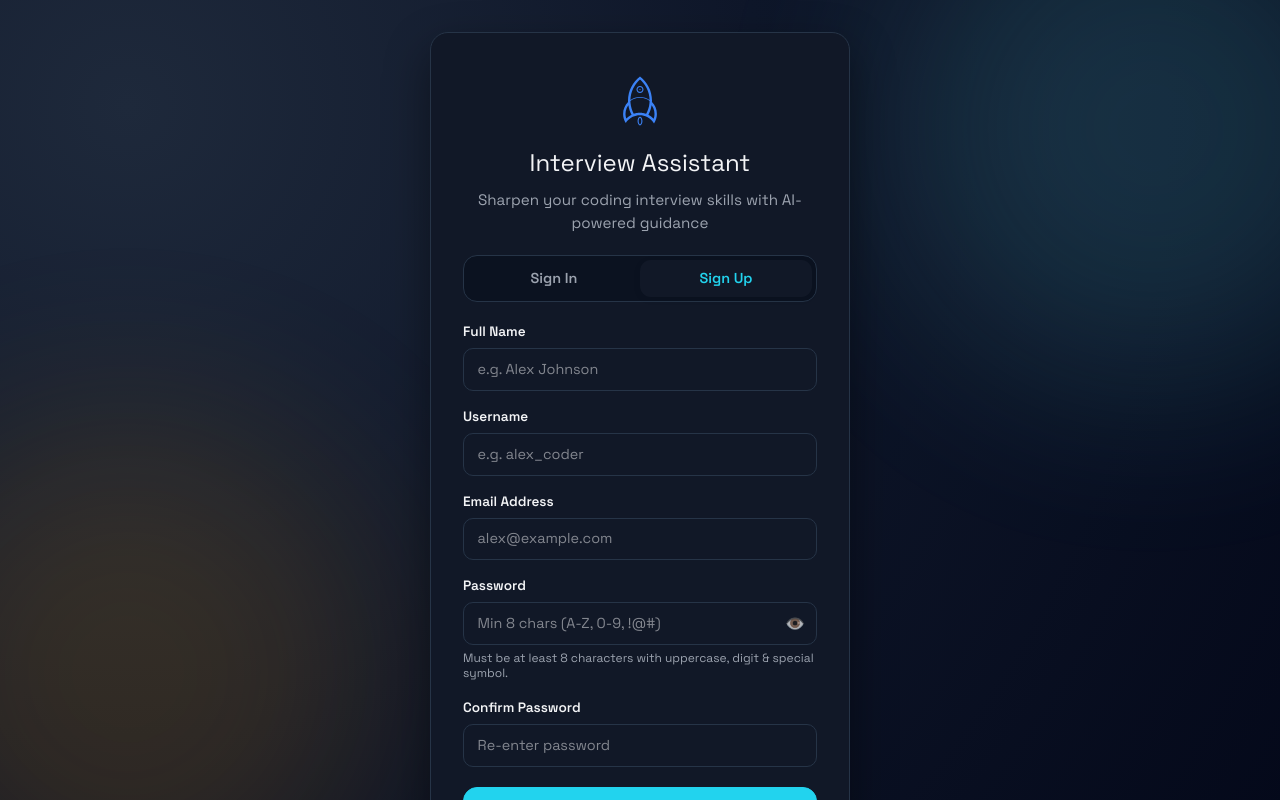
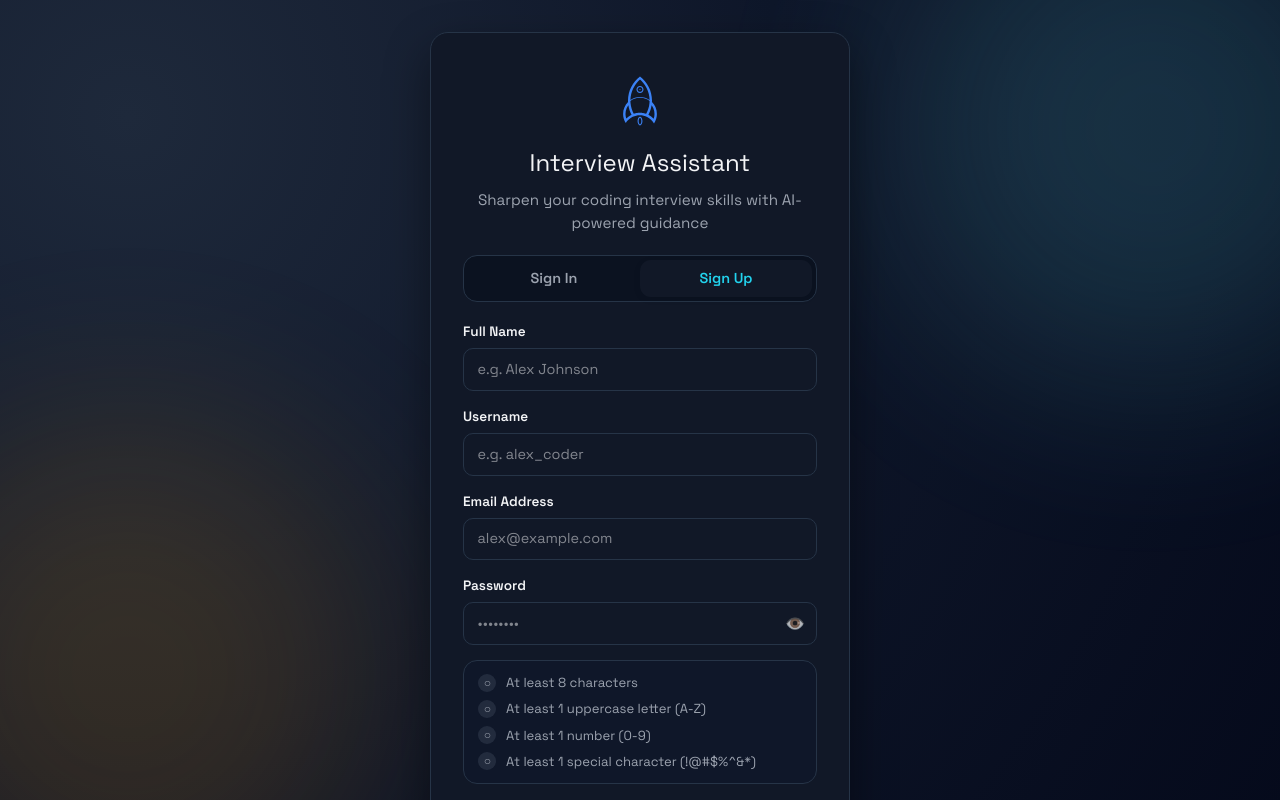
Before and after one commit to saicharanyadavalli/interview-prep, a Next.js app in the folder interview-app/frontend/: page /login in a window 1280 px wide. Both pictures are taken after a click on the button "Sign Up". Shown: the top 800 px of the page. Built offline with nearby package versions, Linux system fonts and the light colour scheme; no server answers.

Commit message:
feat: real-time password criteria checklist with green indicators and unique primary identifiers

```diff
--- a/interview-app/frontend/src/app/globals.css
+++ b/interview-app/frontend/src/app/globals.css
@@ -1021,3 +1021,48 @@ img {
   padding: 0.75rem 1rem;
   border: 1px solid var(--line);
 }
+
+/* Password Criteria Checklist with Green Indicators */
+.password-criteria-checklist {
+  display: flex;
+  flex-direction: column;
+  gap: 0.4rem;
+  margin-top: 0.6rem;
+  padding: 0.75rem 0.9rem;
+  background: rgba(15, 23, 42, 0.65);
+  border: 1px solid var(--line);
+  border-radius: var(--radius);
+}
+
+.criteria-item {
+  display: flex;
+  align-items: center;
+  gap: 0.6rem;
+  font-size: 0.82rem;
+  color: var(--muted);
+  transition: all 0.25s ease;
+}
+
+.criteria-item.satisfied {
+  color: #22c55e;
+  font-weight: 600;
+}
+
+.criteria-icon {
+  display: inline-flex;
+  align-items: center;
+  justify-content: center;
+  width: 18px;
+  height: 18px;
+  border-radius: 50%;
+  font-size: 0.75rem;
+  background: rgba(148, 163, 184, 0.15);
+  color: var(--muted);
+  transition: all 0.25s ease;
+}
+
+.criteria-item.satisfied .criteria-icon {
+  background: rgba(34, 197, 94, 0.2);
+  color: #22c55e;
+  border: 1px solid rgba(34, 197, 94, 0.4);
+}
--- a/interview-app/frontend/src/app/login/page.tsx
+++ b/interview-app/frontend/src/app/login/page.tsx
@@ -270,7 +270,7 @@ export default function LoginPage() {
                   id="signUpPassword"
                   type={showPassword ? "text" : "password"}
                   className="form-control"
-                  placeholder="Min 8 chars (A-Z, 0-9, !@#)"
+                  placeholder="••••••••"
                   value={signUpPassword}
                   onChange={(e) => setSignUpPassword(e.target.value)}
                   disabled={isSubmitting || loading}
@@ -285,9 +285,32 @@ export default function LoginPage() {
                   {showPassword ? "🙈" : "👁️"}
                 </button>
               </div>
-              <small className="form-hint">
-                Must be at least 8 characters with uppercase, digit & special symbol.
-              </small>
+
+              {/* Real-time Password Criteria Checklist */}
+              <div className="password-criteria-checklist">
+                <div className={`criteria-item ${signUpPassword.length >= 8 ? "satisfied" : ""}`}>
+                  <span className="criteria-icon">{signUpPassword.length >= 8 ? "✓" : "○"}</span>
+                  <span>At least 8 characters</span>
+                </div>
+                <div className={`criteria-item ${/[A-Z]/.test(signUpPassword) ? "satisfied" : ""}`}>
+                  <span className="criteria-icon">{/[A-Z]/.test(signUpPassword) ? "✓" : "○"}</span>
+                  <span>At least 1 uppercase letter (A-Z)</span>
+                </div>
+                <div className={`criteria-item ${/[0-9]/.test(signUpPassword) ? "satisfied" : ""}`}>
+                  <span className="criteria-icon">{/[0-9]/.test(signUpPassword) ? "✓" : "○"}</span>
+                  <span>At least 1 number (0-9)</span>
+                </div>
+                <div className={`criteria-item ${/[!@#$%^&*()_+\-=\[\]{}|;:,.<>?]/.test(signUpPassword) ? "satisfied" : ""}`}>
+                  <span className="criteria-icon">{/[!@#$%^&*()_+\-=\[\]{}|;:,.<>?]/.test(signUpPassword) ? "✓" : "○"}</span>
+                  <span>At least 1 special character (!@#$%^&*)</span>
+                </div>
+                {signUpConfirmPassword.length > 0 && (
+                  <div className={`criteria-item ${signUpPassword.length > 0 && signUpPassword === signUpConfirmPassword ? "satisfied" : ""}`}>
+                    <span className="criteria-icon">{signUpPassword.length > 0 && signUpPassword === signUpConfirmPassword ? "✓" : "○"}</span>
+                    <span>Passwords match</span>
+                  </div>
+                )}
+              </div>
             </div>
 
             <div className="form-group">
```
